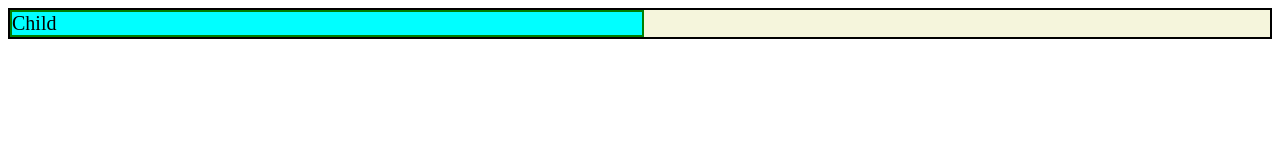
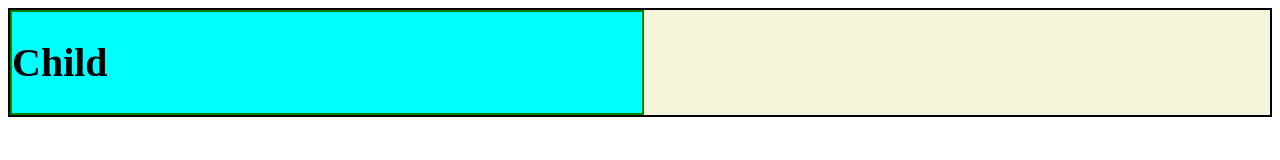
Before and after one commit to krishnajais001/DAY3WEBDEVPRACTICE, a plain HTML site: page EP18.html in a window 1280 px wide. Drawn offline with Linux system fonts and the light colour scheme.

Commit message:
Second Commit

```diff
--- a/EP18.html
+++ b/EP18.html
@@ -26,7 +26,7 @@
 <body>
     <div class="parent">
         <div class="child">
-            Child
+           <h1> Child</h1>
         </div>
     </div>
 </body>
```
